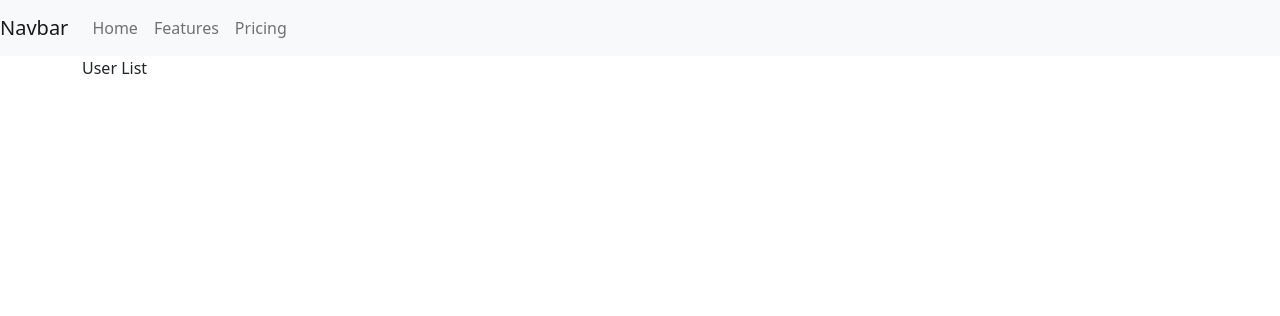
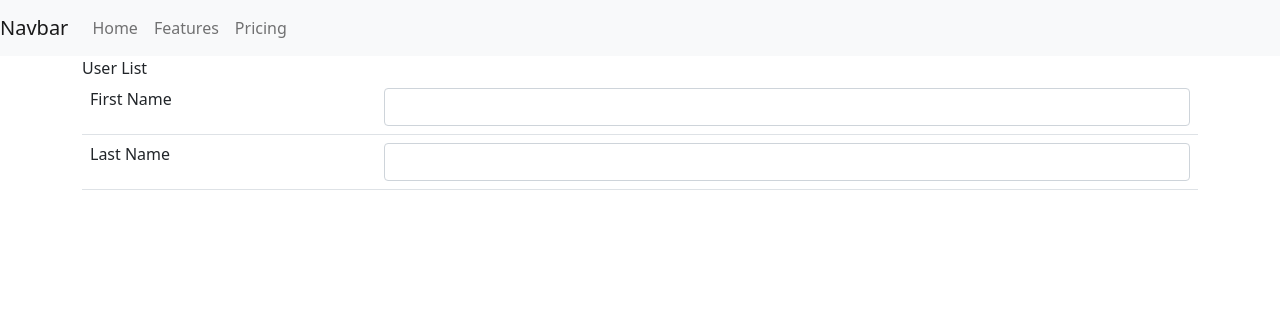
Before and after one commit to aroadrian/Flask_add_edit_delete, a Flask app: template templates/index.html in a window 1280 px wide. Shown: the top 316 px of the page. Run offline with Flask 3, Linux system fonts and the light colour scheme; the template is opened without the code that fills it, so the values that code supplies are empty; some libraries are stand-ins or nearby versions.

Commit message:
add some code

```diff
--- a/templates/index.html
+++ b/templates/index.html
@@ -11,7 +11,14 @@
     </div>
     <div>
         <table class="table">
-
+            <tr>
+                <td>First Name</td>
+                <td><input type="text" name="first_name" class="form-control"/></td>
+            </tr>
+            <tr>
+                <td>Last Name</td>
+                <td><input type="text" name="last_name" class="form-control"/></td>
+            </tr>
         </table>
     </div>
 </div>
```
